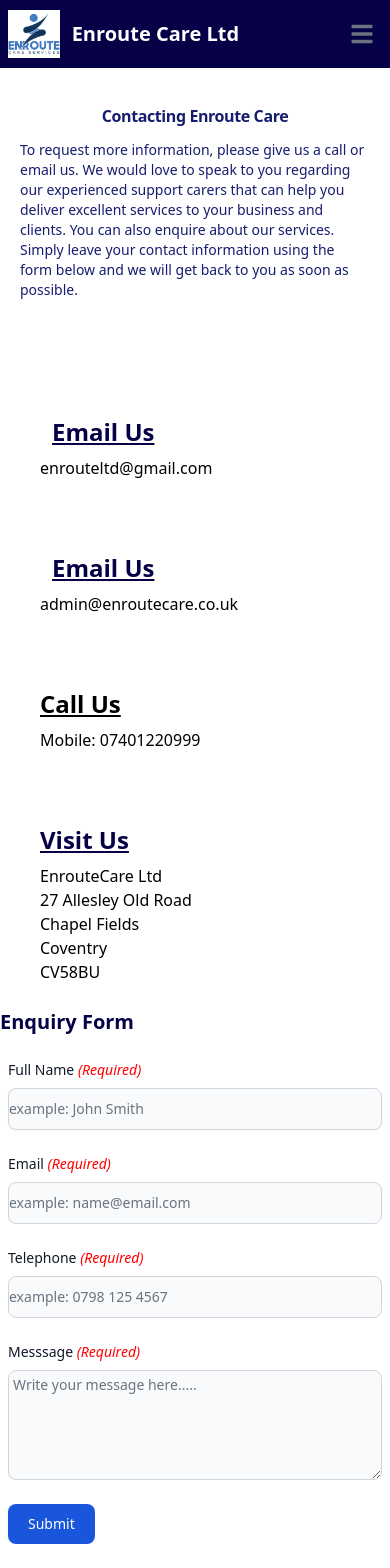
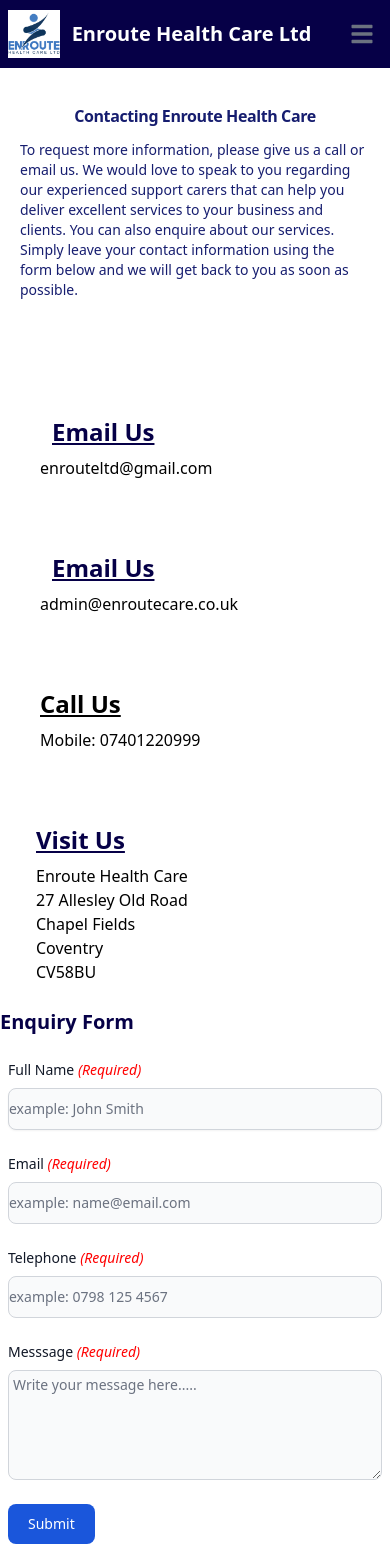
Before and after one commit to rufaro-13/enroute, a React (Create React App) app: page /contact in a window 390 px wide. Shown: the top 1568 px of the page. Built offline with nearby package versions, Linux system fonts and the light colour scheme; some icons are missing.

Commit message:
company name update

```diff
--- a/src/components/Footer.js
+++ b/src/components/Footer.js
@@ -83,7 +83,7 @@
         <div class="sm:flex sm:items-center sm:justify-between">
             <a href="https://enroutecare.co.uk/" class="flex items-center mb-4 sm:mb-0">
                 <img src={logo} class="h-8 md:h-16 ml-2" alt="Enroute Logo" />
-                <span class="self-center text-yellowtheme md:text-2xl text-1xl font-bold whitespace-nowrap dark:text-white">  Enroute Care Ltd</span>
+                <span class="self-center text-yellowtheme md:text-2xl text-1xl font-bold whitespace-nowrap dark:text-white">  Enroute Health Care Ltd</span>
             </a>
             <ul class="flex flex-wrap text-lg text-sm  pt-6 text-base font-medium text-white sm:mb-0 dark:text-gray-400">
                 <p className='text-yellowtheme text-lg font-bold md:px-6 px-4'>
--- a/src/components/NavigBar.js
+++ b/src/components/NavigBar.js
@@ -21,7 +21,7 @@
           src={logo}
         /></Link>
         <span className="self-center whitespace-nowrap text-yellowtheme text-xl font-bold dark:text-white">
-          Enroute Care Ltd
+          Enroute Health Care Ltd
         </span>
       </Navbar.Brand>
       <div className="flex md:order-2 text-white">
--- a/src/pages/About.js
+++ b/src/pages/About.js
@@ -151,7 +151,7 @@
 
                                 <p class="pl-4  text-darkbluetheme font-medium text-sm md:text-lg">
 
-                                <b>Choice -</b> At Enroute Care Limited we value everyone's hapiness and comfort.
+                                <b>Choice -</b> At Enroute Health Care Ltd we value everyone's hapiness and comfort.
                                 Service users are free to choose the services they want and how they want them .
 
                                 <br/><br/>
--- a/src/pages/Contact.js
+++ b/src/pages/Contact.js
@@ -26,7 +26,7 @@
     <div>
 
 <Helmet>
-            <title>Enroute Care Contacts</title>
+            <title>Enroute Health Care Contacts</title>
             <meta name="description" content="Get in touch with us in the provided contact information"/>
             <link rel="canonical" href="/contact" />
         </Helmet>
@@ -35,7 +35,7 @@
 
                 <div class="lg:px-4 mx-auto max-w-screen-xl text-center pt-6  ">
                     <h4 class="mb-4 text-1xl font-extrabold tracking-tight leading-none text-darkbluetheme md:text-3xl lg:text-3xl">
-                    Contacting Enroute Care
+                    Contacting Enroute Health Care
                     </h4>
                 </div>
 
@@ -137,7 +137,7 @@
 
 
 
-                    <div class="lg:px-1 px-4  col-span-1 max-w-max  md:w-1/2 sm:items-start sm:justify-start">
+                    <div class="lg:px-1 px-3  col-span-1 max-w-max  md:w-1/2 sm:items-start sm:justify-start">
 
                           <IconContext.Provider value={{ color: '#89cff0', size: '50px', padding:'5px 2px' }}>
                             <a href="https://www.google.com/maps/place/27+Allesley+Old+Rd,+Chapel+Fields,+Coventry+CV5+8BU,+UK/@52.4081204,-1.5319451,17z"><div class="  sm:items-center sm:justify-center   mt-5 mb-5">
@@ -150,7 +150,7 @@
                                 <span class="text-black text-2xl font-bold">
                                   <a href="https://www.google.com/maps/place/27+Allesley+Old+Rd,+Chapel+Fields,+Coventry+CV5+8BU,+UK/@52.4081204,-1.5319451,17z"
                                       className="block py-2  underline text-navcolour rounded hover:bg-gray-100 md:hover:bg-transparent md:hover:text-blue-700 md:p-0 md:dark:hover:text-blue-500 dark:text-navcolour dark:hover:bg-gray-700 dark:hover:text-white md:dark:hover:bg-transparent dark:border-gray-700">Visit Us</a></span></div>
-                                      EnrouteCare Ltd<br/>27 Allesley Old Road
+                                      Enroute Health Care <br/>27 Allesley Old Road
                                       <br/>Chapel Fields
                                       <br/>Coventry
                                       <br/>CV58BU
--- a/src/pages/Home.js
+++ b/src/pages/Home.js
@@ -25,7 +25,7 @@
 
           </video>
           <div class=" overlay px-4 mx-auto max-w-screen-xl text-center sm:py-16  lg:py-40">
-                <h1 class=" text-4xl font-extrabold  tracking-tight leading-none text-sky-800 md:text-5xl lg:text-6xl">Enroute Care Ltd,</h1>
+                <h1 class=" text-4xl font-extrabold  tracking-tight leading-none text-sky-800 md:text-5xl lg:text-6xl">Enroute Health Care Ltd,</h1>
                 <p class=" text-2xl font-bold text-sky-800  lg:text-4xl sm:px-16 lg:px-48">
                 the home of quality care.
 
```
Also changed, not shown: src/images/ENROUTE_square_jpg.jpg, 1 other file (tests, documents, lock files or other folders).
